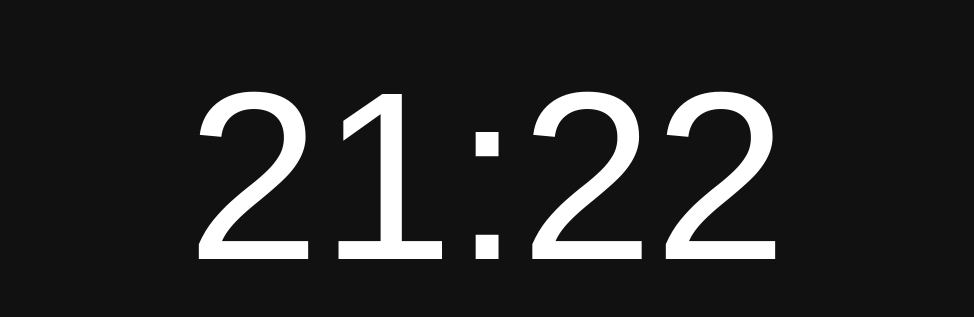
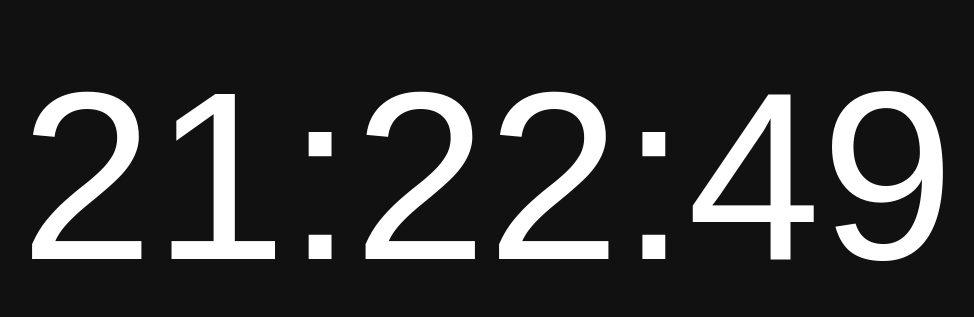
Before and after one commit to comaruyo/fluctuating-time, a plain HTML site: page index.html in a window 1280 px wide. Shown: the part 130-447 px from the top of the page, without its empty margins (153-1127 px from the left). Drawn offline with Linux system fonts and the light colour scheme.

Commit message:
Update index.html

```diff
--- a/index.html
+++ b/index.html
@@ -15,52 +15,62 @@
   </style>
 </head>
 <body>
-  <div id="clock">--:--</div>
+  <div id="clock">--:--:--</div>
 
   <script>
     const clock = document.getElementById('clock');
+    let customHours = null;
     let customMinutes = null;
     let customSeconds = 0;
     let currentMinuteLength = 60;
     let mode = 'sync'; // 'sync' or 'drift'
 
-    function updateClockDisplay(h, m) {
+    function updateClockDisplay(h, m, s) {
       const hh = String(h).padStart(2, '0');
       const mm = String(m).padStart(2, '0');
-      clock.textContent = `${hh}:${mm}`;
+      const ss = String(s).padStart(2, '0');
+      clock.textContent = `${hh}:${mm}:${ss}`;
     }
 
     function startDriftClock() {
       const now = new Date();
-      let hours = now.getHours();
+      customHours = now.getHours();
       customMinutes = now.getMinutes();
       customSeconds = now.getSeconds();
       mode = 'drift';
 
-      updateClockDisplay(hours, customMinutes);
-
-      function tick() {
-        customSeconds++;
-        if (customSeconds >= currentMinuteLength) {
-          customSeconds = 0;
-          customMinutes++;
-          if (customMinutes >= 60) {
-            mode = 'sync'; // 時間がずれて1時間たったので同期に戻す
-            return;
-          }
-          updateClockDisplay(hours, customMinutes);
-          currentMinuteLength = 45 + Math.floor(Math.random() * 31); // 45〜75秒
-        }
-      }
+      updateClockDisplay(customHours, customMinutes, customSeconds);
+      currentMinuteLength = 45 + Math.floor(Math.random() * 31); // 45〜75秒
 
       const interval = setInterval(() => {
         if (mode === 'sync') {
           clearInterval(interval);
-          startClock(); // 同期に戻る
-        } else {
-          tick();
+          startClock(); // 同期モードに戻る
+          return;
         }
-      }, 1000);
+
+        customSeconds++;
+
+        if (customSeconds >= currentMinuteLength) {
+          customSeconds = 0;
+          customMinutes++;
+          currentMinuteLength = 45 + Math.floor(Math.random() * 31); // 次の分の長さ
+
+          if (customMinutes >= 60) {
+            customMinutes = 0;
+            customHours++;
+
+            if (customHours >= 24) {
+              customHours = 0;
+            }
+
+            mode = 'sync'; // ちょうど1時間経ったので同期に戻す
+            return;
+          }
+        }
+
+        updateClockDisplay(customHours, customMinutes, Math.floor(customSeconds));
+      }, 1000); // 1秒ごとにカウント（見た目はゆらぐ）
     }
 
     function startClock() {
@@ -70,15 +80,17 @@
         const now = new Date();
         const h = now.getHours();
         const m = now.getMinutes();
-        updateClockDisplay(h, m);
+        const s = now.getSeconds();
 
-        if (m !== 0) {
-          // 正時を過ぎたらドリフトモードに移行
+        updateClockDisplay(h, m, s);
+
+        if (m !== 0 || s !== 0) {
+          // 00分00秒以外ならドリフトモードへ
           startDriftClock();
         }
       }
 
-      syncLoop(); // 初回即時実行
+      syncLoop();
       const syncInterval = setInterval(() => {
         if (mode === 'drift') {
           clearInterval(syncInterval);
```
